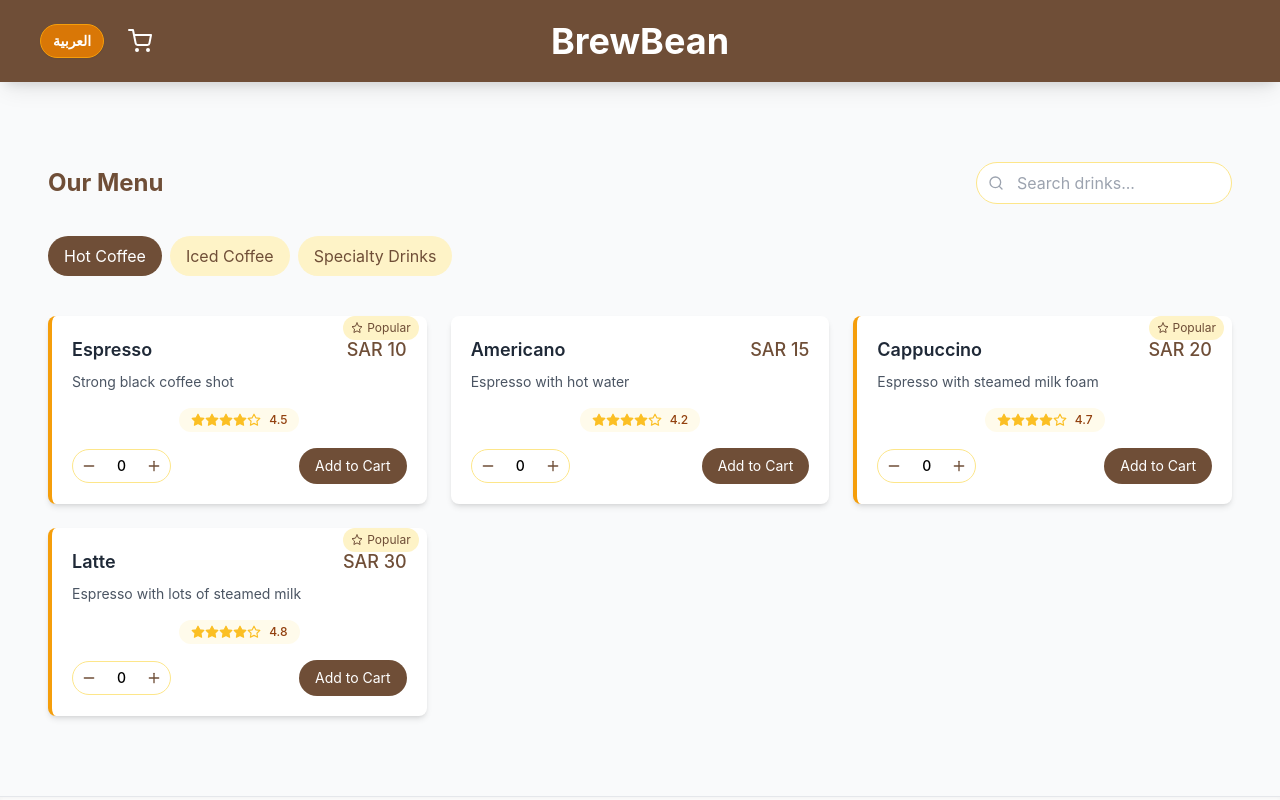
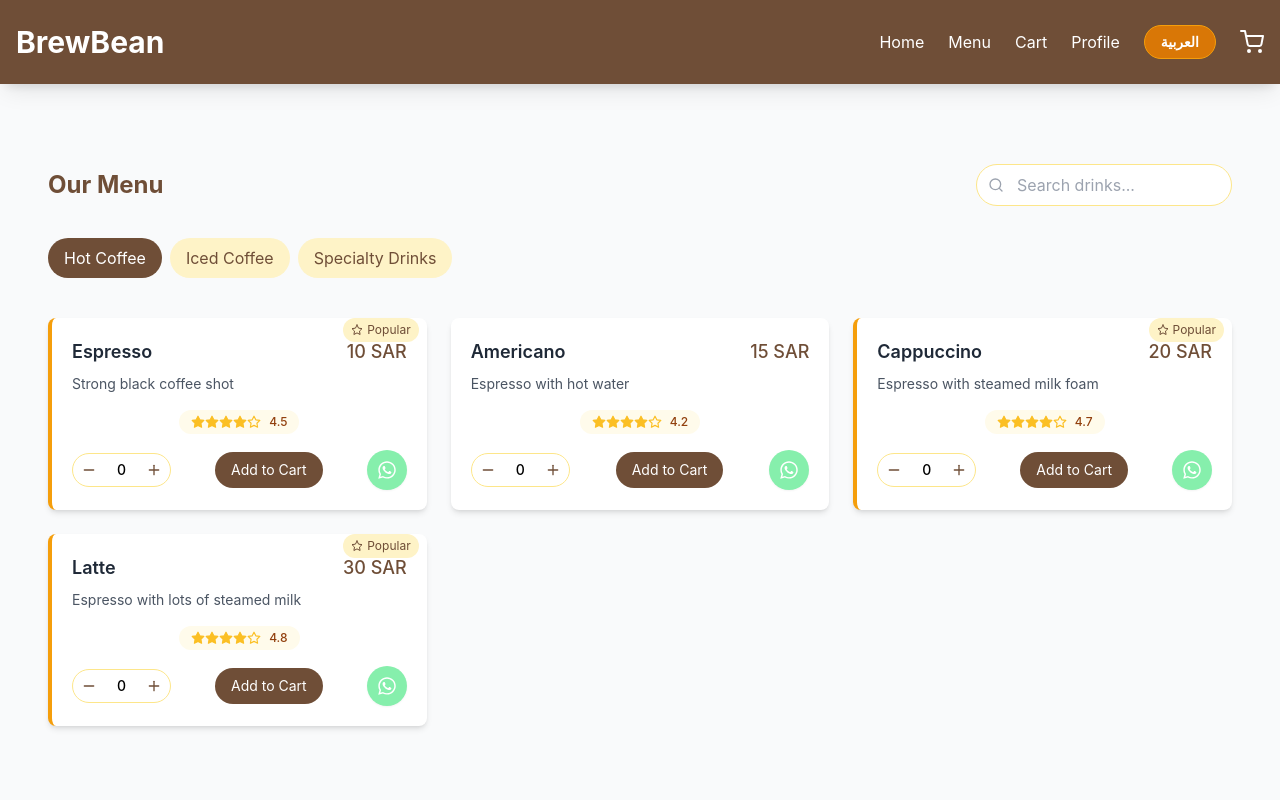
Before and after one commit to ihsanayaan/coffee-shop, a React (Create React App) app: page /menu in a window 1280 px wide. Shown: the top 800 px of the page. Built offline with nearby package versions, Linux system fonts and the light colour scheme.

Commit message:
all app updated

```diff
--- a/src/App.jsx
+++ b/src/App.jsx
@@ -1,6 +1,6 @@
 import React, { useState, useEffect } from 'react';
-import { BrowserRouter as Router, Routes, Route, Link } from 'react-router-dom';
-import { FiShoppingCart, FiMenu, FiX, FiHome, FiCoffee, FiUser } from 'react-icons/fi';
+import { BrowserRouter as Router, Routes, Route, Link } from 'react-router-dom'; // Link add kiya
+import { FiHome, FiCoffee, FiShoppingCart, FiUser } from 'react-icons/fi';
 import { ToastContainer } from 'react-toastify';
 import 'react-toastify/dist/ReactToastify.css';
 import { useTranslation } from 'react-i18next';
@@ -10,6 +10,7 @@ import Menu from './pages/Menu';
 import Cart from './pages/Cart';
 import Profile from './pages/Profile';
 import Footer from './components/Footer';
+import Navbar from './components/Navbar';
 
 function App() {
   const { t, i18n } = useTranslation();
@@ -21,13 +22,12 @@ function App() {
     const newLang = lang === 'en'? 'ar' : 'en';
     setLang(newLang);
     i18n.changeLanguage(newLang);
-   //localStorage.setItem('brewbean-lang', newLang);
   };
 
   useEffect(() => {
     document.documentElement.dir = lang === 'ar'? 'rtl' : 'ltr';
     document.documentElement.lang = lang;
-  }, );
+  }, [lang]); // dependency fix ki
 
   // Load cart from localStorage
   useEffect(() => {
@@ -83,61 +83,15 @@ function App() {
   return (
     <Router>
       <div className="flex flex-col min-h-screen bg-gray-50">
-        {/* Header */}
-        <header className="bg-amber-900 text-white shadow-lg relative">
-          <div className="container mx-auto px-4 py-6 flex justify-between items-center">
-            <button
-              onClick={() => setIsMenuOpen(!isMenuOpen)}
-              className="md:hidden text-2xl focus:outline-none"
-            >
-              {isMenuOpen? <FiX /> : <FiMenu />}
-            </button>
+        <Navbar
+          lang={lang}
+          toggleLanguage={toggleLanguage}
+          t={t}
+          isMenuOpen={isMenuOpen}
+          setIsMenuOpen={setIsMenuOpen}
+          totalCartItems={totalCartItems}
+        />
 
-            <h1 className="text-3xl font-bold text-center md:text-4xl absolute left-1/2 transform -translate-x-1/2">
-              {t('brandName')}
-            </h1>
-
-            <div className="flex items-center gap-4 sm:gap-6">
-             <button
-  onClick={toggleLanguage}
-  className="bg-amber-600 hover:bg-amber-700 text-white px-3 py-1.5 rounded-full text-sm font-semibold transition-colors border border-amber-500 shadow-sm ltr:ml-6 rtl:mr-2"
->
-  {lang === 'en'? 'العربية' : 'English'}
-</button>
-
-              <Link to="/cart" className="text-2xl relative">
-                <FiShoppingCart />
-                {totalCartItems > 0 && (
-                  <span className="absolute -top-2 -right-2 bg-red-500 text-white text-xs rounded-full h-5 w-5 flex items-center justify-center">
-                    {totalCartItems}
-                  </span>
-                )}
-              </Link>
-            </div>
-          </div>
-
-          {/* Mobile Menu */}
-          {isMenuOpen && (
-            <div className="md:hidden bg-amber-800 py-4 px-6">
-              <nav className="flex flex-col space-y-4">
-                <Link to="/" onClick={() => setIsMenuOpen(false)} className="flex items-center text-white">
-                  <FiHome className="ltr:mr-2 rtl:ml-2" /> {t('home')}
-                </Link>
-                <Link to="/menu" onClick={() => setIsMenuOpen(false)} className="flex items-center text-white">
-                  <FiCoffee className="ltr:mr-2 rtl:ml-2" /> {t('menu')}
-                </Link>
-                <Link to="/cart" onClick={() => setIsMenuOpen(false)} className="flex items-center text-white">
-                  <FiShoppingCart className="ltr:mr-2 rtl:ml-2" /> {t('cart')}
-                </Link>
-                <Link to="/profile" onClick={() => setIsMenuOpen(false)} className="flex items-center text-white">
-                  <FiUser className="ltr:mr-2 rtl:ml-2" /> {t('profile')}
-                </Link>
-              </nav>
-            </div>
-          )}
-        </header>
-
-        {/* Main Content */}
         <main className="flex-grow container mx-auto px-4 py-8 md:py-12">
           <Routes>
             <Route path="/" element={<Home />} />
@@ -147,7 +101,6 @@ function App() {
           </Routes>
         </main>
 
-        {/* Bottom Navigation */}
         <nav className="bg-white border-t border-gray-200 py-4 shadow-inner md:block hidden">
           <div className="container mx-auto flex justify-around max-w-md">
             <Link to="/" className="flex flex-col items-center text-amber-900 font-medium px-4 py-2 rounded-lg hover:bg-amber-100 transition-colors">
--- /dev/null
+++ b/src/components/Navbar.jsx
@@ -0,0 +1,101 @@
+import { FiMenu, FiShoppingCart, FiX } from "react-icons/fi";
+import { Link } from "react-router-dom";
+
+export default function Navbar({ lang, toggleLanguage, t, isMenuOpen, setIsMenuOpen, totalCartItems }) {
+  return (
+    <header className="bg-amber-900 text-white shadow-lg sticky top-0 z-50">
+      <div className="container mx-auto px-4 py-6 flex items-center justify-between">
+
+        {/* Left: Hamburger - Mobile only */}
+        <button
+          onClick={() => setIsMenuOpen(!isMenuOpen)}
+          className="md:hidden text-2xl focus:outline-none"
+        >
+          {isMenuOpen? <FiX /> : <FiMenu />}
+        </button>
+
+        {/* Center: Logo - Always Center */}
+        <Link
+          to="/"
+          className="text-2xl md:text-3xl font-bold absolute left-1/2 -translate-x-1/2 md:static md:translate-x-0"
+        >
+          {t('brandName')}
+        </Link>
+
+        {/* Right: Desktop Links + Lang + Cart */}
+        <div className="flex items-center gap-4 sm:gap-6">
+          {/* Desktop Links */}
+          <div className="hidden md:flex items-center gap-6">
+            <Link to="/" className="hover:text-amber-200">{t('home')}</Link>
+            <Link to="/menu" className="hover:text-amber-200">{t('menu')}</Link>
+            <Link to="/Cart" className="hover:text-amber-200">{t('cart')}</Link>
+            <Link to="/Profile" className="hover:text-amber-200">{t('profile')}</Link>
+          </div>
+
+          {/* Language Button - Desktop Only */}
+          <button
+            onClick={toggleLanguage}
+            className="hidden md:block bg-amber-600 hover:bg-amber-700 text-white px-4 py-1.5 rounded-full text-sm font-semibold border border-amber-500 transition-all"
+          >
+            {lang === 'en'? 'العربية' : 'English'}
+          </button>
+
+          {/* Cart Icon */}
+          <Link to="/cart" className="text-2xl relative">
+            <FiShoppingCart />
+            {totalCartItems > 0 && (
+              <span className="absolute -top-2 -right-2 bg-red-500 text-white text-xs rounded-full h-5 w-5 flex items-center justify-center">
+                {totalCartItems}
+              </span>
+            )}
+          </Link>
+        </div>
+      </div>
+
+      {/* Mobile Dropdown Menu */}
+      {isMenuOpen && (
+        <div className="md:hidden bg-amber-800 py-4 px-6 space-y-3 border-t border-amber-700">
+          <Link
+            to="/"
+            onClick={() => setIsMenuOpen(false)}
+            className="block py-2 text-center hover:bg-amber-700 rounded"
+          >
+            {t('home')}
+          </Link>
+          <Link
+            to="/menu"
+            onClick={() => setIsMenuOpen(false)}
+            className="block py-2 text-center hover:bg-amber-700 rounded"
+          >
+            {t('menu')}
+          </Link>
+          <Link
+            to="/cart"
+            onClick={() => setIsMenuOpen(false)}
+            className="block py-2 text-center hover:bg-amber-700 rounded"
+          >
+            {t('cart')} ({totalCartItems})
+          </Link>
+          <Link
+            to="/profile"
+            onClick={() => setIsMenuOpen(false)}
+            className="block py-2 text-center hover:bg-amber-700 rounded"
+          >
+            {t('profile')}
+          </Link>
+
+          {/* Language Button - Mobile Full Width */}
+          <button
+            onClick={() => {
+              toggleLanguage();
+              setIsMenuOpen(false);
+            }}
+            className="w-full bg-amber-600 hover:bg-amber-700 text-white py-2.5 rounded-full text-sm font-semibold border border-amber-500 mt-2"
+          >
+            {lang === 'en'? 'تغيير إلى العربية' : 'Switch to English'}
+          </button>
+        </div>
+      )}
+    </header>
+  );
+}
--- a/src/i18n.js
+++ b/src/i18n.js
@@ -54,6 +54,7 @@ const resources = {
       specialtyDrinks: "Specialty Drinks",
       popular: "Popular",
       addToCartBtn: "Add to Cart",
+      orderWhatsApp: "Order via WhatsApp",
       noItemsFound: "No items found matching your search",
       clearSearch: "Clear search",
       addedToCart: "added to cart!",
@@ -167,6 +168,7 @@ const resources = {
       noItemsFound: "لا توجد عناصر تطابق بحثك",
       clearSearch: "مسح البحث",
       addedToCart: "تمت الإضافة إلى السلة!",
+      orderWhatsApp: "اطلب عبر واتساب",
       espressoDesc: "جرعة قهوة سوداء قوية",
       americanoDesc: "إسبريسو مع ماء ساخن",
       cappuccinoDesc: "إسبريسو مع رغوة حليب مبخر",
--- a/src/pages/Menu.jsx
+++ b/src/pages/Menu.jsx
@@ -1,11 +1,13 @@
 import { useState } from 'react';
 import { FiCoffee, FiSearch, FiStar, FiMinus, FiPlus } from 'react-icons/fi';
+import { FaWhatsapp } from 'react-icons/fa'; // WhatsApp icon add kiya
 import { toast } from 'react-toastify';
 import 'react-toastify/dist/ReactToastify.css';
 import { useTranslation } from 'react-i18next';
 
 const Menu = ({ addToCart }) => {
-  const { t } = useTranslation();
+  const { t, i18n } = useTranslation();
+  const whatsappNumber = "923444947537"; // Tera number without +
 
   const menuCategories = [
     {
@@ -43,15 +45,15 @@ const Menu = ({ addToCart }) => {
   const [searchQuery, setSearchQuery] = useState('');
 
   const filteredItems = menuCategories
-   .find(cat => cat.id === activeCategory)
-   ?.items.filter(item =>
+  .find(cat => cat.id === activeCategory)
+  ?.items.filter(item =>
       item.name.toLowerCase().includes(searchQuery.toLowerCase()) ||
       item.description.toLowerCase().includes(searchQuery.toLowerCase())
     ) || [];
 
   const handleQuantityChange = (itemId, change) => {
     setQuantities(prev => ({
-     ...prev,
+    ...prev,
       [itemId]: Math.max(0, (prev[itemId] || 0) + change)
     }));
   };
@@ -61,6 +63,17 @@ const Menu = ({ addToCart }) => {
     addToCart(item, quantity);
     toast.success(`${quantity} ${item.name} ${t('addedToCart')}`);
     setQuantities(prev => ({...prev, [item.id]: 0 }));
+  };
+
+  // WhatsApp message generator
+  const getWhatsAppLink = (item) => {
+    const qty = quantities[item.id] || 1;
+    const total = item.price * qty;
+    const message = i18n.language === 'ar'
+     ? `مرحبا، أريد طلب:\n${qty} x ${item.name}\nالسعر: ${total} ${t('currency')}\nمن BrewBean ☕`
+      : `Hello, I want to order:\n${qty} x ${item.name}\nPrice: ${total} ${t('currency')}\nFrom BrewBean ☕`;
+
+    return `https://wa.me/${whatsappNumber}?text=${encodeURIComponent(message)}`;
   };
 
   return (
@@ -93,7 +106,7 @@ const Menu = ({ addToCart }) => {
               }}
               className={`px-4 py-2 rounded-full whitespace-nowrap transition-colors ${
                 activeCategory === category.id
-                 ? 'bg-amber-900 text-white'
+                ? 'bg-amber-900 text-white'
                   : 'bg-amber-100 text-amber-900 hover:bg-amber-200'
               }`}
             >
@@ -127,7 +140,7 @@ const Menu = ({ addToCart }) => {
                     </p>
                   </div>
                   <span className="text-amber-900 font-medium text-lg whitespace-nowrap">
-                    {t('currency')} {item.price}
+                    {item.price} {t('currency')}
                   </span>
                 </div>
 
@@ -139,7 +152,7 @@ const Menu = ({ addToCart }) => {
                           key={i}
                           className={`${
                             i < Math.floor(item.rating)
-                             ? 'fill-current'
+                            ? 'fill-current'
                               : 'stroke-current'
                           } ${i < item.rating? 'text-amber-400' : 'text-gray-300'}`}
                           size={14}
@@ -151,8 +164,7 @@ const Menu = ({ addToCart }) => {
                     </span>
                   </div>
                 </div>
-
-                <div className="mt-auto">
+                <div className="mt-auto space-y-3">
                   <div className="flex items-center justify-between">
                     <div className="flex items-center border border-amber-200 rounded-full">
                       <button
@@ -172,7 +184,6 @@ const Menu = ({ addToCart }) => {
                         <FiPlus />
                       </button>
                     </div>
-
                     <button
                       className="bg-amber-900 text-white px-4 py-2 rounded-full hover:bg-amber-800 transition-colors text-sm disabled:opacity-50"
                       onClick={() => handleAddToCart(item)}
@@ -180,6 +191,18 @@ const Menu = ({ addToCart }) => {
                     >
                       {t('addToCartBtn')}
                     </button>
+                     <div className="flex items-center justify-between gap-2">
+    <a
+      href={getWhatsAppLink(item)}
+      target="_blank"
+      rel="noopener noreferrer"
+      className="bg-green-300 hover:bg-green-500 text-white p-2.5 rounded-full transition-all hover:scale-110 shadow-sm"
+      title={t('orderWhatsApp')}
+      aria-label={t('orderWhatsApp')}
+    >
+      <FaWhatsapp className="text-xl" />
+    </a>
+                   </div>
                   </div>
                 </div>
               </div>
```
